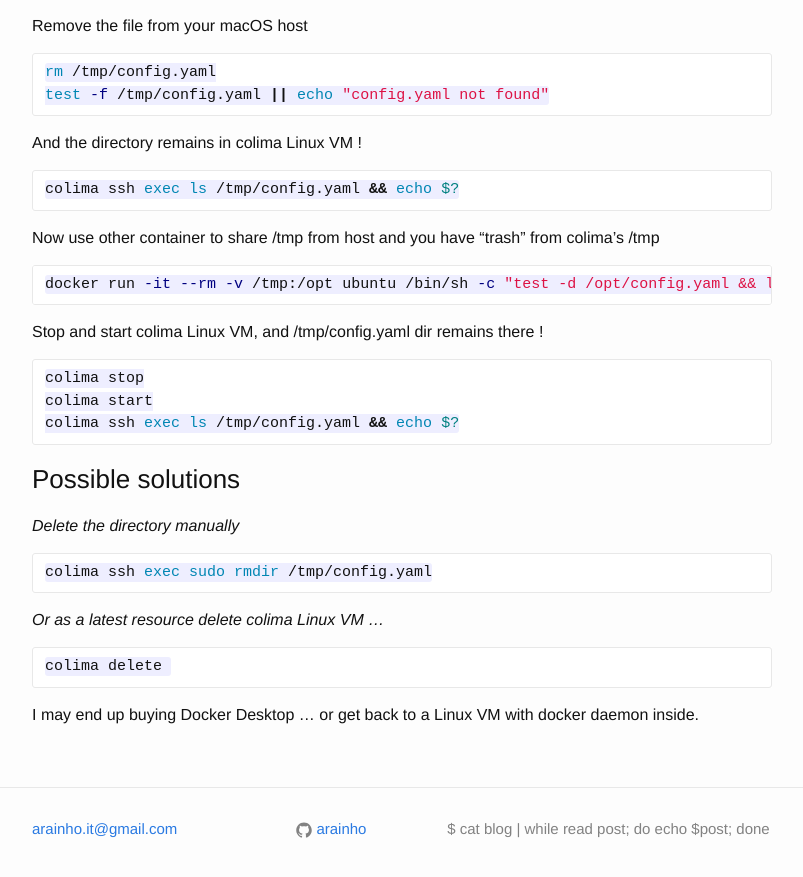
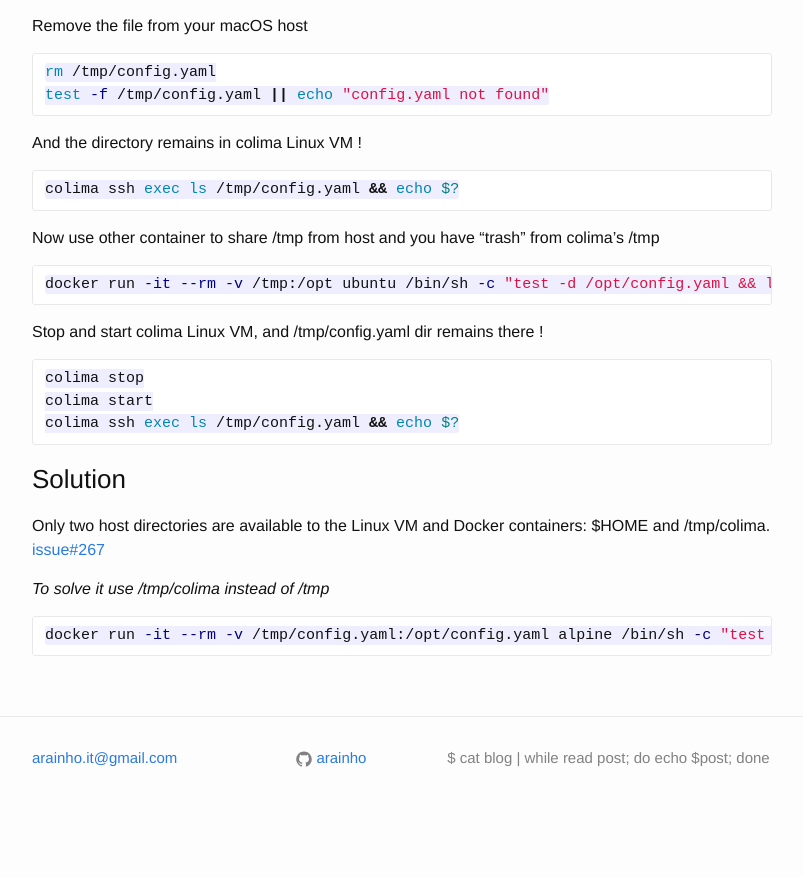
Before and after one commit to arainho/arainho.github.io, a Jekyll site: the page built from _posts/2022-04-28-colima-sharing-file-issues.md, in a window 1280 px wide and 900 px high, scrolled down 1047 px. Shown: the top 877 px of the window, without its empty margins (238-1041 px from the left). Built offline with Jekyll 4.4.1, drawn with Linux system fonts in a browser that asks for light colours; our own code applies the rules of GitHub Pages for plain Markdown files; after the commit the page ends 1877 px from its top, so only the background shows below that.

Commit message:
Update 2022-04-28-colima-sharing-file-issues.md

````diff
--- a/_posts/2022-04-28-colima-sharing-file-issues.md
+++ b/_posts/2022-04-28-colima-sharing-file-issues.md
@@ -58,16 +58,10 @@ colima start
 colima ssh exec ls /tmp/config.yaml && echo $?
 ```
 
-### Possible solutions
+### Solution
+Only two host directories are available to the Linux VM and Docker containers: $HOME and /tmp/colima. [issue#267](https://github.com/abiosoft/colima/issues/267)
 
-*Delete the directory manually*
+*To solve it use /tmp/colima instead of /tmp*
 ```bash
-colima ssh exec sudo rmdir /tmp/config.yaml
+docker run -it --rm -v /tmp/config.yaml:/opt/config.yaml alpine /bin/sh -c "test -d /opt/config.yaml && echo it\'s a directory"
 ```
-
-*Or as a latest resource delete colima Linux VM  ...*
-```bash
-colima delete
-```
-
-I may end up buying Docker Desktop … or get back to a Linux VM with docker daemon inside.
````
